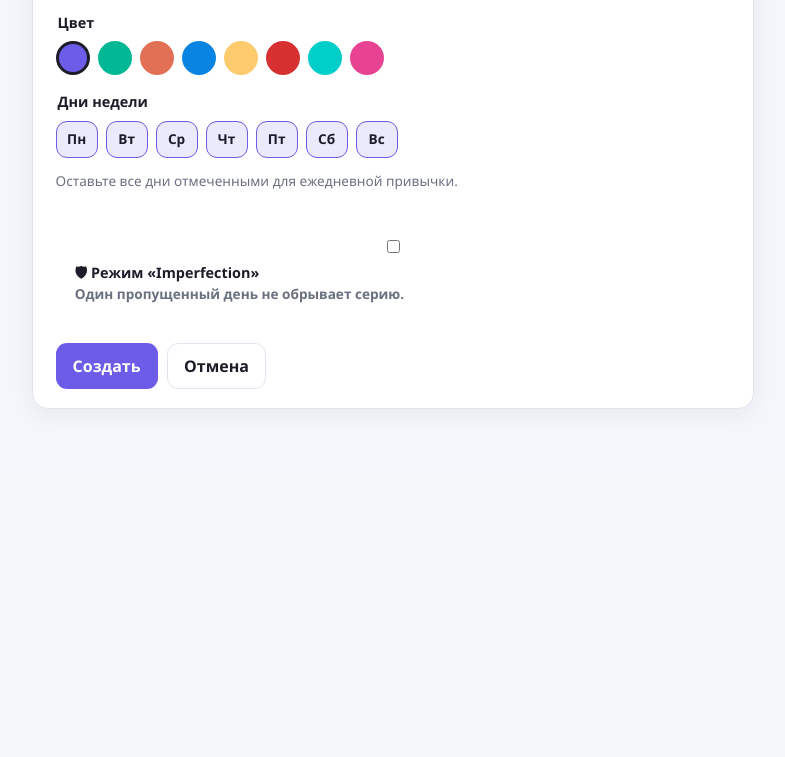
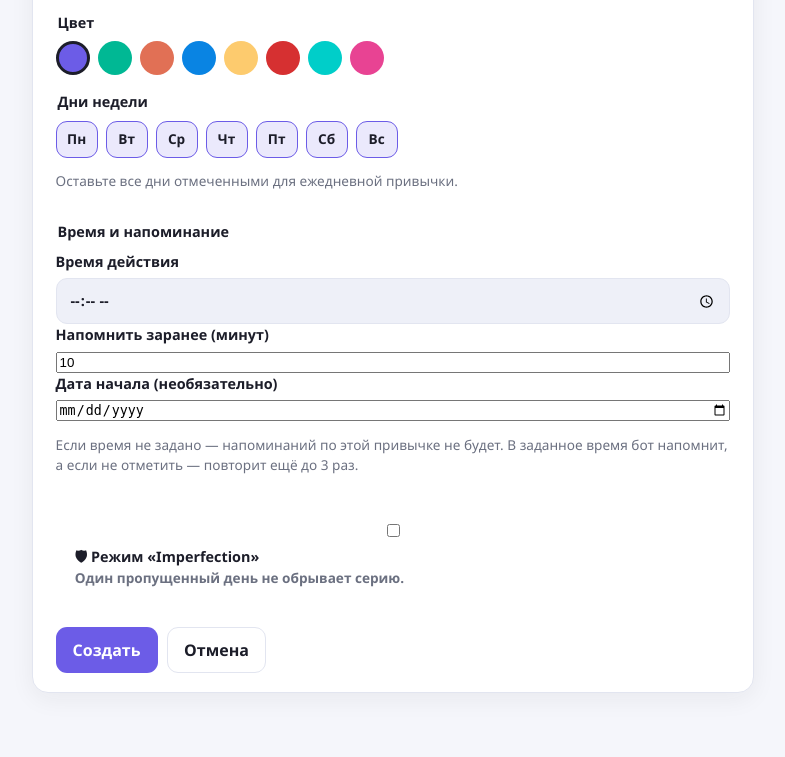
Before and after one commit to Matalin25/MoiTreker_Privihek, a Flask app: page /habits/new in a window 1280 px wide. Shown: the part 646-1403 px from the top of the page, without its empty margins (247-1032 px from the left). Before the commit the page ends 1055 px from the top, so only its background shows below. Run offline with Flask 3, Linux system fonts and the light colour scheme; the visitor is signed in with stand-in values (Sample User, id 1); data comes from the database, SQL or seed files in the repository; data that the repository does not hold is empty.

Commit message:
Per-habit time & reminders: tz-aware scheduler, /add /set /tz, snooze/skip, UI fields

```diff
--- a/templates/habit_form.html
+++ b/templates/habit_form.html
@@ -73,6 +73,24 @@
     <p class="muted small">Оставьте все дни отмеченными для ежедневной привычки.</p>
   </fieldset>
 
+  <fieldset>
+    <legend>Время и напоминание</legend>
+    <label>Время действия
+      <input type="time" name="remind_time"
+             value="{{ habit.remind_time if habit and habit.remind_time else '' }}">
+    </label>
+    <label>Напомнить заранее (минут)
+      <input type="number" name="remind_before" min="0" max="1440" step="5"
+             value="{{ habit.remind_before if habit and habit.remind_before is not none else 10 }}">
+    </label>
+    <label>Дата начала (необязательно)
+      <input type="date" name="start_date"
+             value="{{ habit.start_date if habit and habit.start_date else '' }}">
+    </label>
+    <p class="muted small">Если время не задано — напоминаний по этой привычке не будет.
+      В заданное время бот напомнит, а если не отметить — повторит ещё до 3 раз.</p>
+  </fieldset>
+
   <label class="switch imperfection-box">
     <input type="checkbox" name="imperfection"
            {% if habit and habit.imperfection %}checked{% endif %}>
```
